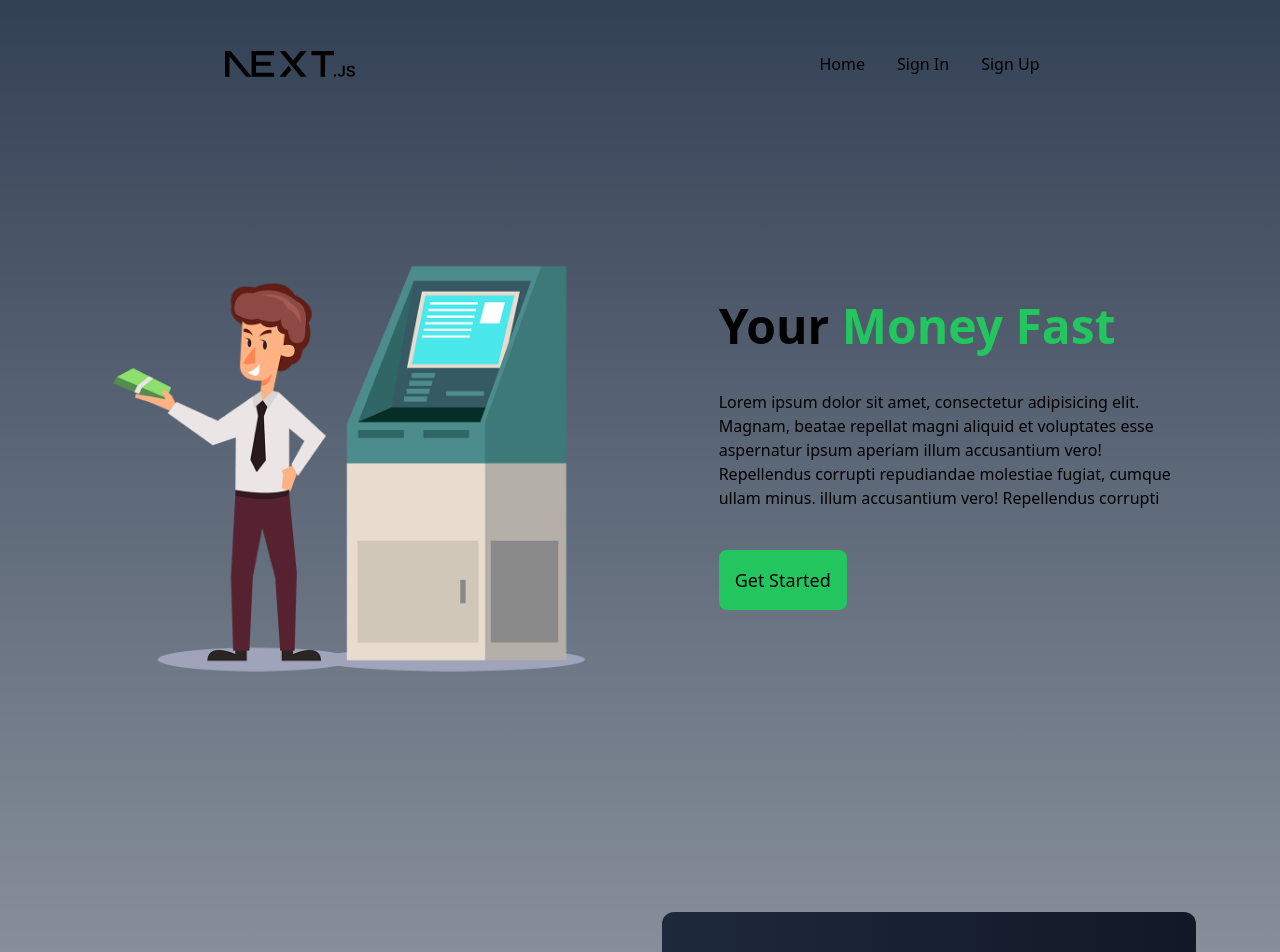
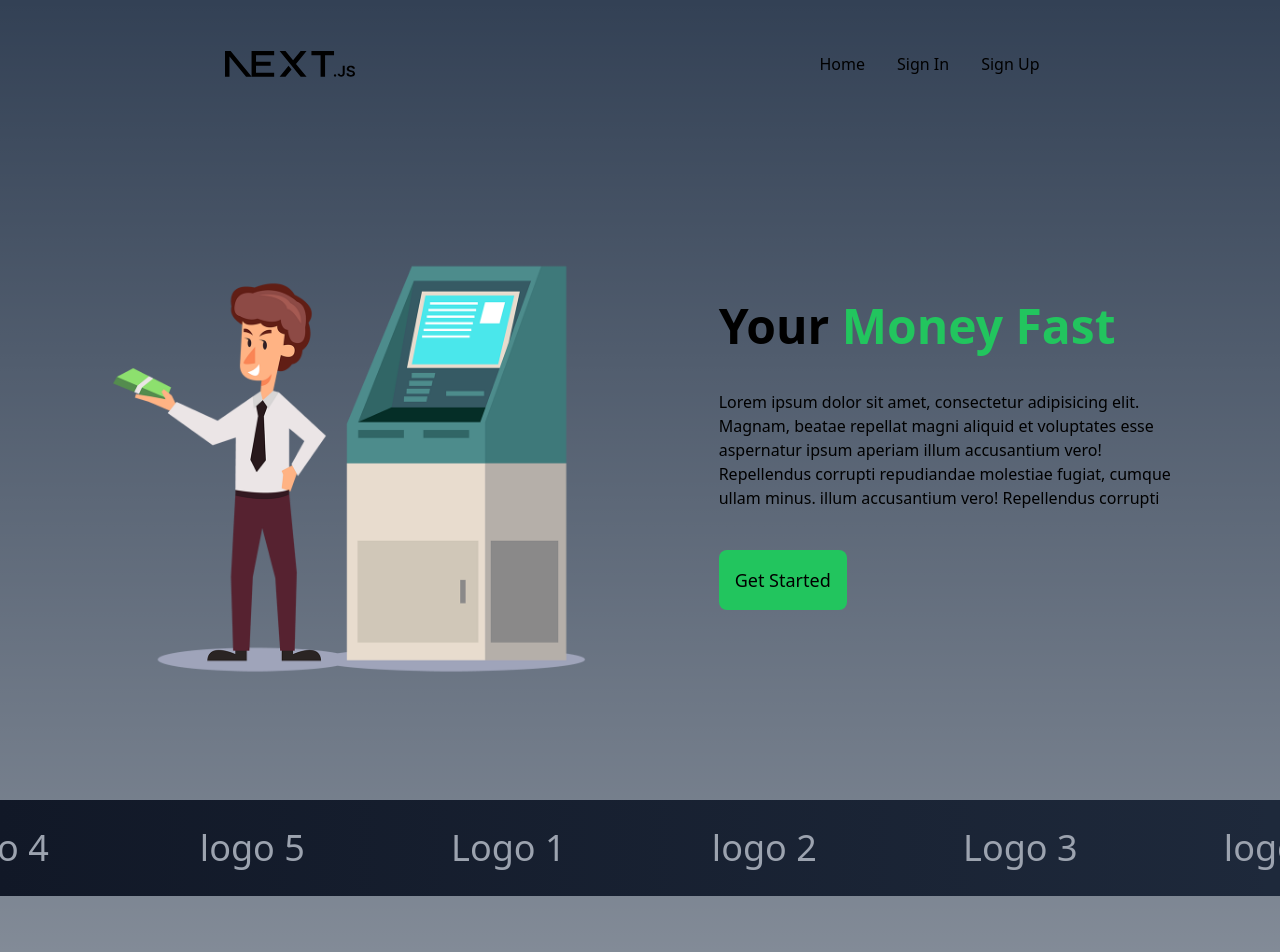
Before and after one commit to GustavoSod/bank-dashboard, a Next.js app: page / in a window 1280 px wide. Shown: the top 952 px of the page. Built offline with nearby package versions, Linux system fonts and the light colour scheme.

Commit message:
Add Infinite Icon Slider with Framer Motion

```diff
--- a/src/app/page.tsx
+++ b/src/app/page.tsx
@@ -1,11 +1,13 @@
 import Presentation from "@/components/presentation";
 import Questions from "@/components/questions";
 import Steps from "@/components/steps";
+import CompanyIcons from "@/components/companyIcons";
 
 export default function Home() {
   return (
     <main className="flex min-h-screen flex-col items-center justify-between">
       <Presentation/>
+      <CompanyIcons/>
       <Steps title ={"Receive from"} subTitle={"Another country"}/>
       <Steps title ={"Send from"} subTitle={"Another country"}/>
       <Steps title ={"Business"} subTitle={"Global account"}/>
--- /dev/null
+++ b/src/components/companyIcons/index.tsx
@@ -0,0 +1,41 @@
+'use client';
+import React from 'react';
+import { motion } from 'framer-motion';
+
+const slides = [
+    { number: 'Logo 1'},
+    { number: 'logo 2'},
+    { number: 'Logo 3'},
+    { number: 'logo 4'},
+    { number: 'logo 5'},
+];
+
+const CompanyIcons = () => {
+    const duplicatedSlides = [...slides, ...slides];
+
+    return (
+        <div className="relative w-full overflow-hidden h-24 bg-gradient-to-r from-gray-900 to bg-slate-800 mb-16">
+            <motion.div
+                className="flex h-full"
+                animate={{
+                    x: ['-100%', '0%'],
+                    transition: {
+                        ease: 'linear',
+                        duration: 20,
+                        repeat: Infinity,
+                    }
+                }}
+            >
+                {duplicatedSlides.map((slide, index) => (
+                    <div key={index} className="flex-shrink-0" style={{ width: `${100 / slides.length}%` }}>
+                        <div className="flex flex-col items-center justify-center h-full lg:text-4xl sm:text-3xl text-xl text-gray-400">
+                            {slide.number}
+                        </div>
+                    </div>
+                ))}
+            </motion.div>
+        </div>
+    );
+};
+
+export default CompanyIcons;
--- a/src/components/presentation/index.tsx
+++ b/src/components/presentation/index.tsx
@@ -2,7 +2,7 @@ import Image from "next/image";
 
 export default function Presentation() {
   return (
-    <div className="flex lg:flex-row lg:justify-evenly flex-col-reverse items-center w-full justify-center lg:mb-24 mb-16 mt-12">
+    <div className="flex lg:flex-row lg:justify-evenly flex-col-reverse items-center w-full justify-center lg:mb-22 mb-16 mt-12">
       <div className="relative lg:h-[70vh] lg:w-[70vh] sm:h-[50vh] sm:w-[55vh] h-[50vh] w-[40vh] lg:mt-0 mt-20 object-contain">
         <Image
           src="/manmachine.png"
```
Also changed, not shown: package.json (+6 -5 lines), 1 other file (tests, documents, lock files or other folders).
